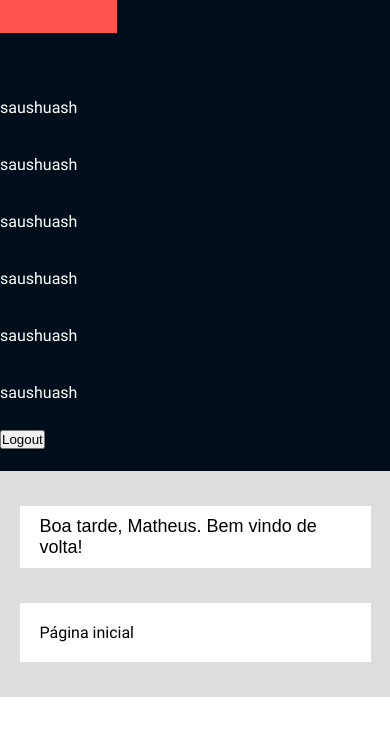
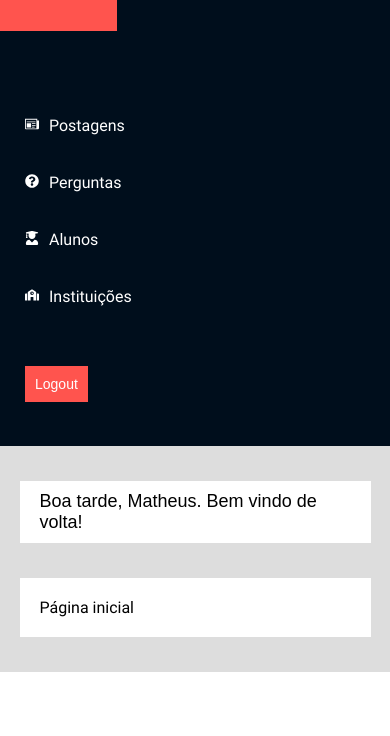
Before and after one commit to MatheusNunes1337/Astro, a React (Create React App) app: page /dashboard in a window 390 px wide. Shown: the top 736 px of the page. Built offline with nearby package versions, Linux system fonts and the light colour scheme.

Commit message:
icones das lis do aside adicionados

```diff
--- a/package.json
+++ b/package.json
@@ -8,6 +8,7 @@
     "@testing-library/user-event": "^7.1.2",
     "react": "^16.13.1",
     "react-dom": "^16.13.1",
+    "react-icons": "^3.11.0",
     "react-router-dom": "^5.2.0",
     "react-scripts": "3.4.3"
   },
--- a/src/assets/css/dashboard.css
+++ b/src/assets/css/dashboard.css
@@ -51,18 +51,40 @@ aside picture {
 }
 
 aside nav {
-    margin: 55px 0px;
+    margin: 75px 0px;
 }
 
 aside nav ul li {
     margin: 18px 0px;
     padding: 10px 0px;
     list-style: none;
+    padding-left: 25px;
 }
 
-aside nav ul li a {
+aside nav ul li:hover, aside nav ul li .link:active {
+    background-color: rgba(0,0,0,.4);
+}
+
+aside nav ul li .link {
     text-decoration: none;
     color: #ffffff;
+}
+
+aside nav ul li .nav-icon {
+    color: #ffffff;
+    font-size: var(--font-size-2);
+    margin-right: 10px;
+}
+
+aside button {
+    padding: 10px;
+    margin-left: 25px;
+    margin-top: 50px;
+    font-size: var(--font-size-2);
+    border: none;
+    display: none;
+    color: #ffffff;
+    background-color: var(--secundary-color);
 }
 
 /*main*/
@@ -90,8 +112,8 @@ div.main .header {
     padding: 8px;
     margin-right: 5vw;
     color: #ffffff;
-    height: 70%;
-    width: 70px;
+    height: 60%; /*70%*/
+    width: 4vw; /*70px*/
 }
 
  div.main .jumbotron {
@@ -181,6 +203,10 @@ form input[type="text"]:focus, textarea:focus {
         width: 30%;
     }
 
+    aside button {
+        display: block;
+    }
+
     div.main {
         width: 100vw;
     }
--- a/src/components/dashboard/aside.js
+++ b/src/components/dashboard/aside.js
@@ -1,5 +1,8 @@
 import React from 'react';
 import { Link } from 'react-router-dom';
+import { FaUserGraduate, FaSchool, FaQuestionCircle,  } from 'react-icons/fa'
+import { ImNewspaper } from 'react-icons/im'
+
 import '../../assets/css/dashboard.css';
 
 
@@ -11,12 +14,10 @@ export default function Aside() {
         </picture>
         <nav>
             <ul>
-                <li><a href="#">saushuash</a></li>
-                <li><a href="#">saushuash</a></li>
-                <li><a href="#">saushuash</a></li>
-                <li><a href="#">saushuash</a></li>
-                <li><a href="#">saushuash</a></li>
-                <li><a href="#">saushuash</a></li>
+                <li><ImNewspaper className="nav-icon"/><Link to="/dashboard" className="link" style={{ textDecoration: 'none' }}>Postagens</Link></li>
+                <li><FaQuestionCircle className="nav-icon"/><Link to="/ambiente/bedroom1" className="link" style={{ textDecoration: 'none' }}>Perguntas</Link></li>
+                <li><FaUserGraduate className="nav-icon"/><Link to="/ambiente/bedroom1" className="link" style={{ textDecoration: 'none' }}>Alunos</Link></li>
+                <li><FaSchool className="nav-icon"/><Link to="/ambiente/bedroom1" className="link" style={{ textDecoration: 'none' }}>Instituições</Link></li>
             </ul>
             <button>Logout</button>
         </nav>
```
Also changed, not shown: 2 other files (tests, documents, lock files or other folders).
